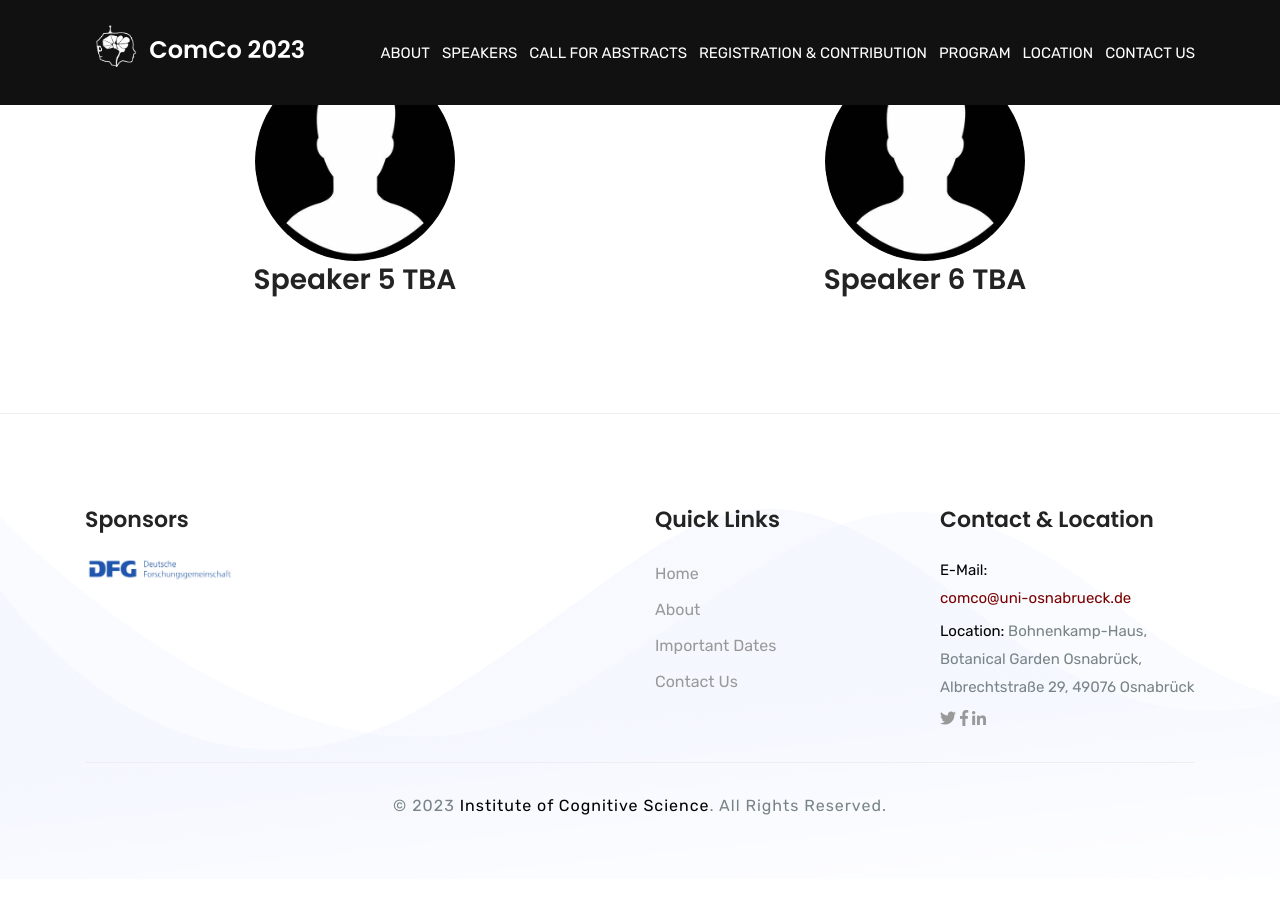
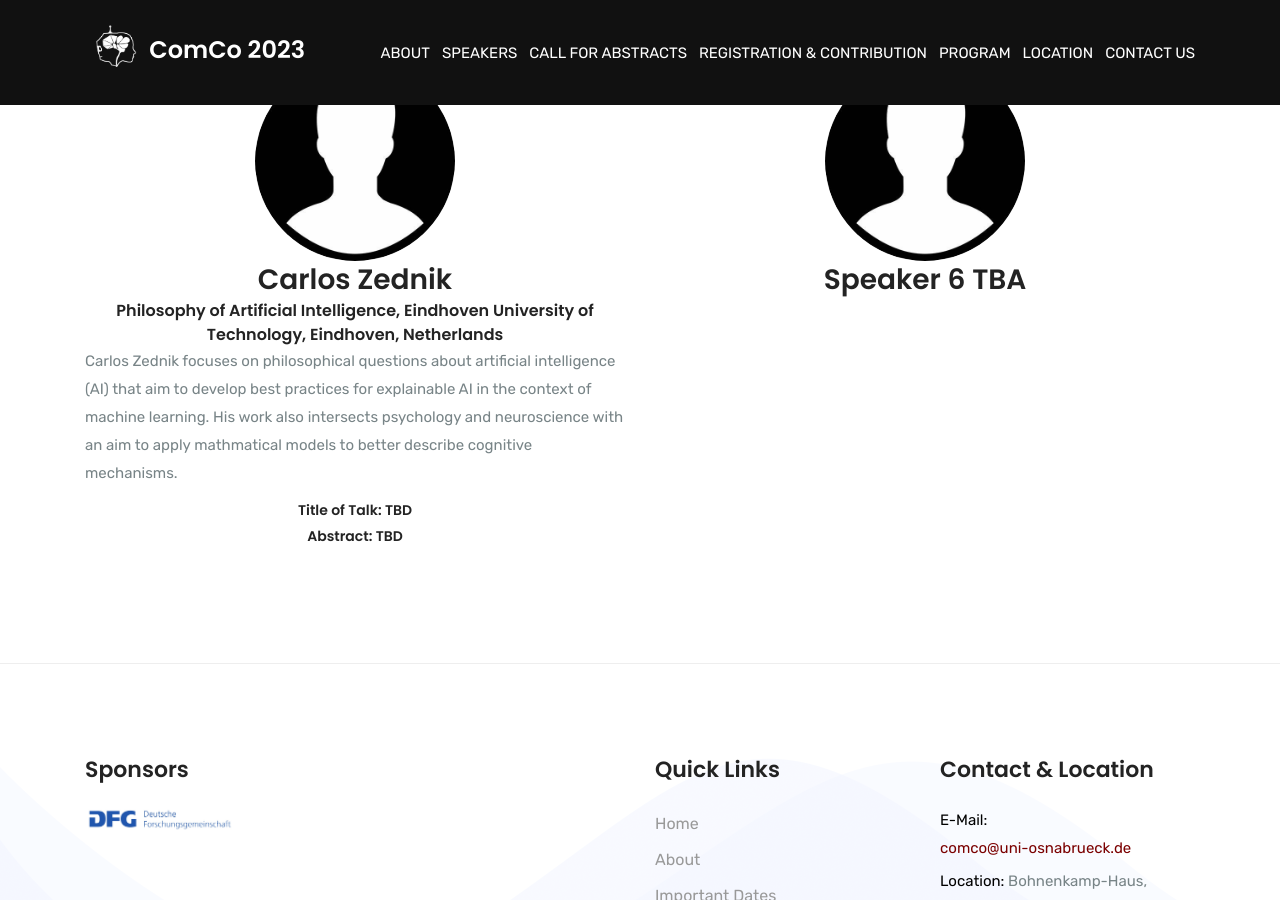
Before and after one commit to comco23/comco23.github.io, a Jekyll site: the page built from speakers.html, in a window 1280 px wide and 900 px high, scrolled down 2052 px. Built offline with Jekyll 4.4.1, drawn with Linux system fonts in a browser that asks for light colours; before the commit the page ends 2931 px from its top, so only the background shows below that.

Commit message:
added a speaker card

```diff
--- a/speakers.html
+++ b/speakers.html
@@ -125,7 +125,14 @@ permalink: /keynote
 
 				<div class="speaker-card">
 					<img src="assets/img/about/about-13.jpg" alt="">
-					<h3>Speaker 5 TBA</h3>
+					<h3>Carlos Zednik</h3>
+					<h5>Philosophy of Artificial Intelligence, Eindhoven University of Technology, Eindhoven, Netherlands</h5>
+					<p> Carlos Zednik focuses on philosophical questions about artificial intelligence (AI) that aim to develop
+						best practices for explainable AI in the context of machine learning. His work also intersects
+						psychology and neuroscience with an aim to apply mathmatical models to better describe cognitive mechanisms.</p>
+
+					<h6>Title of Talk: TBD </h6>
+					<h6>Abstract: TBD </h6>
 				</div>
 			</div>
 
```
